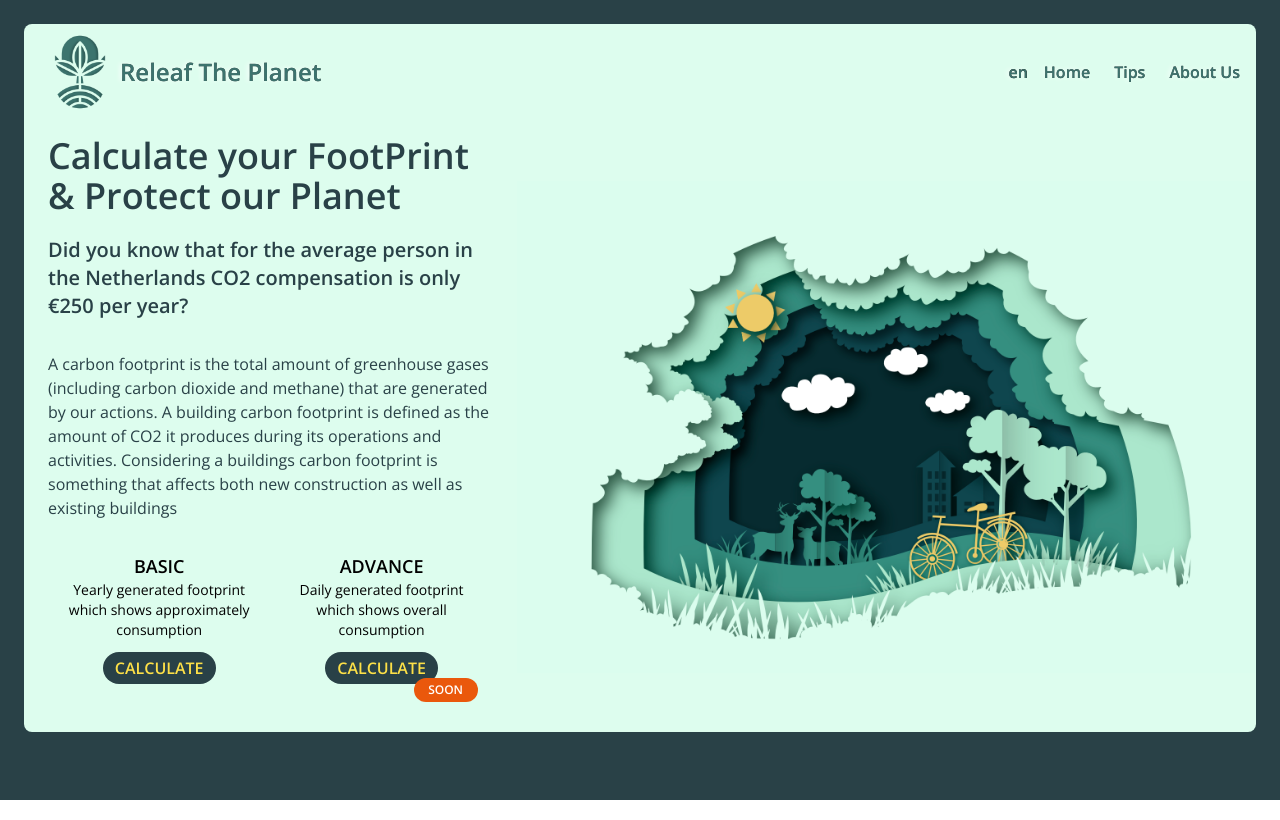
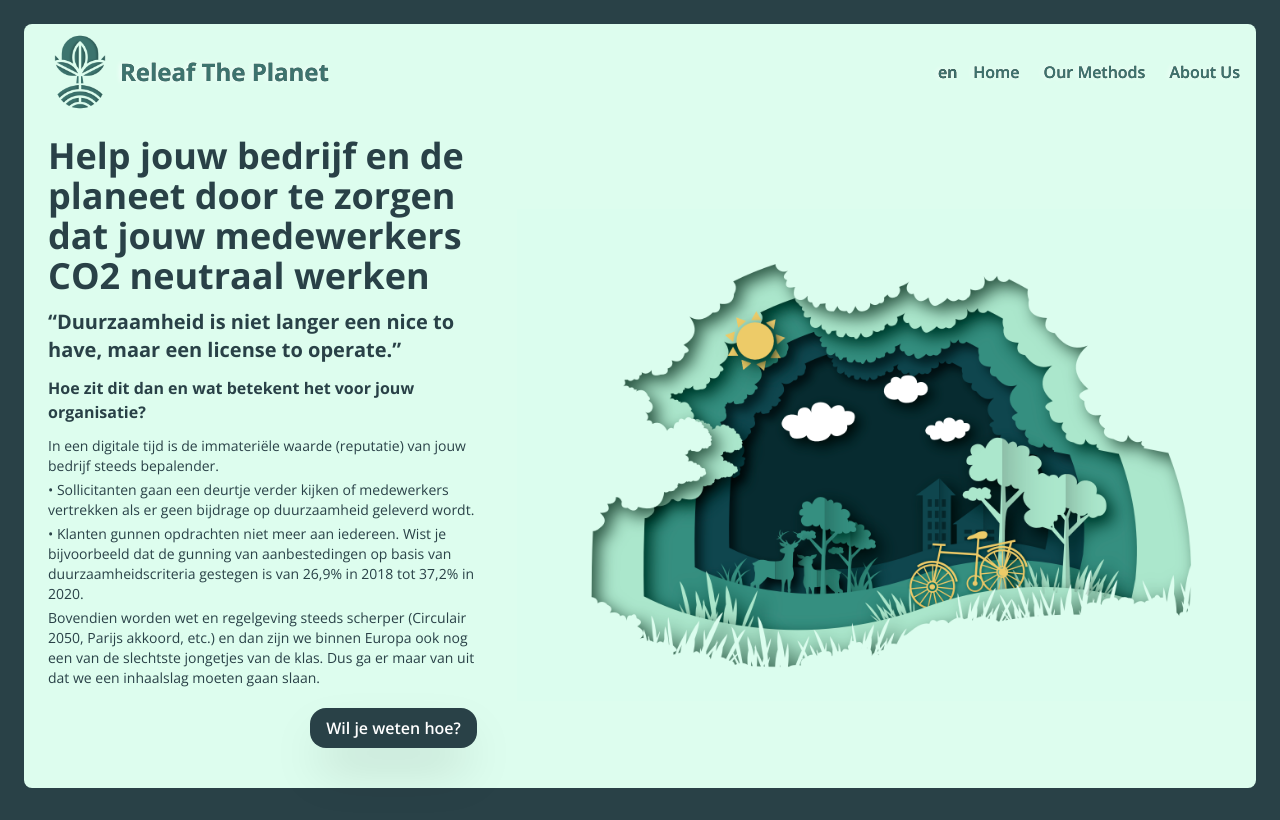
Before and after one commit to paulinevos/releaf, a Next.js app: page / in a window 1280 px wide. Built offline with nearby package versions, Linux system fonts and the light colour scheme.

Commit message:
new design implementation start,

```diff
--- a/components/Card.js
+++ /dev/null
@@ -1,26 +0,0 @@
-import Link from 'next/link'
-
-export function Card(props) {
-  return (
-    <div className="flex flex-wraps justify-around">
-      <div className="text-center w-48">
-        <p className="text-lg font-bold">BASIC</p>
-        <p className="text-sm mb-2 h-20 md:h-16">Yearly generated footprint which shows approximately consumption</p>
-        <Link href="/calculate">
-          <button className="text-yellow-300 rounded-full bg-leaf-800 px-3 py-1 font-bold hover:text-white">CALCULATE</button>
-        </Link>
-      </div>
-      <div className="text-center w-48">
-        <p className="text-lg font-bold">ADVANCE</p>
-        <p className="text-sm mb-2 h-20 md:h-16">Daily generated footprint which shows overall consumption</p>
-        <button className="text-yellow-300 rounded-full bg-leaf-800 px-3 py-1 font-bold hover:text-white">CALCULATE</button>
-        <div className="flex justify-end -translate-y-1.5">
-          <p className="text-xs bg-orange-600 text-white font-semibold rounded-full px-2 py-1 w-16">SOON</p>
-        </div>
-
-      </div>
-    </div>
-  );
-}
-
-export default Card;
--- a/components/Navbar.js
+++ b/components/Navbar.js
@@ -6,7 +6,7 @@ import {LangContext} from "../contexts/LangContext";
 
 const menuElements = [
   {name: "Home", targetUrl: "/" },
-  {name: "Tips", targetUrl: "/tips" },
+  {name: "Our Methods", targetUrl: "/our-methods" },
   {name: "About Us", targetUrl: "/about-us" }
 ];
 
--- a/pages/index.js
+++ b/pages/index.js
@@ -1,24 +1,56 @@
 import Head from 'next/head'
 import Image from 'next/image'
-import {Card} from "../components/Card";
 import Layout from "../components/Layout";
+import {LangContext} from "../contexts/LangContext";
+import {useContext} from "react";
 
 export default function Home() {
+  const [lang2] = useContext(LangContext);
+
+  const content = [
+    {
+      title:'Help your company and the planet by ensuring a carbon neutral job for all your employees',
+      subtitle:'Sustainability is no longer a nice to have. It has become a license to operate.',
+      question:'Why is this and what does it mean?',
+      q_description:'In a digital age the value of your company increasingly depends on it’s reputation. ',
+      q_1:'Applicants are no longer motivated to work for a company that lacks a focus on sustainability. In addition your current employees are motivated to make a career switch for similar reasons.',
+      q_2:'Generating new business is becoming harder by the day. Did you know that more tenders are won based on sustainability criteria each year (26,9% in 2018 - 37,2% in 2020). ',
+      sub_description:'This coincides with stricter laws and regulations being implemented (Circulair 2050, Paris agreement) with no end in sight (thankfully).',
+      conclusion:'Together we can face this challenge. Effective and at low cost.',
+      btn:'Eager to learn how?'
+    },
+    {
+      title:'Help jouw bedrijf en de planeet door te zorgen dat jouw medewerkers CO2 neutraal werken',
+      subtitle:'Duurzaamheid is niet langer een nice to have, maar een license to operate.',
+      question:'Hoe zit dit dan en wat betekent het voor jouw organisatie?',
+      q_description:'In een digitale tijd is de immateriële waarde (reputatie) van jouw bedrijf steeds bepalender. ',
+      q_1:'Sollicitanten gaan een deurtje verder kijken of medewerkers vertrekken als er geen bijdrage op duurzaamheid geleverd wordt.',
+      q_2:'Klanten gunnen opdrachten niet meer aan iedereen. Wist je bijvoorbeeld dat de gunning van aanbestedingen op basis van duurzaamheidscriteria gestegen is van 26,9% in 2018 tot 37,2% in 2020. ',
+      sub_description:'Bovendien worden wet en regelgeving steeds scherper (Circulair 2050, Parijs akkoord, etc.) en dan zijn we binnen Europa ook nog een van de slechtste jongetjes van de klas. Dus ga er maar van uit dat we een inhaalslag moeten gaan slaan.',
+      conclusion:'Samen kunnen we dit aanpakken. Effectief en tegen lage kosten.',
+      btn:'Wil je weten hoe?'
+    }
+  ]
+  let pageContent = content[0]
+  if (lang2 == 'en')
+    pageContent = content[1]
   return (
     <div>
       <Layout>
         <main>
           <div className="flex items-center my-2 flex-wrap">
             <div className="w-full p-6 pt-2 lg:w-2/5">
-              <h1 className="text-4xl font-bold text-leaf-800">
-                Calculate your FootPrint & Protect our Planet
-              </h1>
-              <p className="text-xl text-leaf-800 font-bold my-5">Did you know that for the average person in the Netherlands CO2 compensation is only €250 per year?</p>
-              <p className="text-md text-leaf-800 my-8">A carbon footprint is the total amount of greenhouse gases (including carbon dioxide and methane) that are generated by our actions.
-                A building carbon footprint is defined as the amount of CO2 it produces during its operations and activities. Considering a buildings carbon footprint is something that affects both new construction as well as existing buildings</p>
-              <div>
-              <Card/>
+              <h1 className="text-4xl font-bold text-leaf-800 mb-3">{pageContent.title}</h1>
+              <p className="text-xl text-leaf-800 font-extrabold mb-3">“{pageContent.subtitle}”</p>
+              <p className="text-leaf-800 font-bold my-3">{pageContent.question}</p>
+              <p className="text-sm text-leaf-800 my-1">{pageContent.q_description}</p>
+              <p className="text-sm text-leaf-800 my-1">• {pageContent.q_1}</p>
+              <p className="text-sm text-leaf-800 my-1">• {pageContent.q_2}</p>
+              <p className="text-sm text-leaf-800 my-1">{pageContent.sub_description}</p>
+              <div className="text-right">
+                <button className="bg-leaf-800 px-4 py-2 text-white shadow-2xl rounded-2xl font-semibold m-4 hover:bg-yellow-300 hover:text-leaf-800">{pageContent.btn}</button>
               </div>
+
             </div>
             <div className="w-3/5 hidden lg:block">
               <Image
--- /dev/null
+++ b/pages/our-methods.js
@@ -0,0 +1,73 @@
+import Layout from "../components/Layout";
+import {LangContext} from "../contexts/LangContext";
+import {useContext} from "react";
+
+function OurMethods() {
+  const [lang2] = useContext(LangContext);
+
+  const content = [
+    {
+      title:'Our method',
+      q1:'What are we going to do?',
+      q1_a1:'Together we’ll ensure all your employees can work carbon neutral. We’ll start by calculating the carbon footprint based on all transportation. Regardless of means, because an e-bike obviously has a lower impact than a diesel fueled car. ',
+      q1_a2:'You can take care of carbon compensation yourself, but as an additional service we can take care of this too.',
+      q2:'What’s in it for you and your employees?',
+      q2_a1:'Insight into what needs to be compensated annually.',
+      q2_a2:'Fully compliant with privacy laws. At no point will we have any personal data on your employees. ',
+      q2_a3:'All job related transportation is completely carbon neutral for all your employees.',
+      q2_a3_1:'This immediately boosts your company’s reputation',
+      q2_a3_2:'An unexpected and therefore highly appreciated benefit for your employees',
+      q2_a3_3:'And last but not least a grateful planet ',
+      connection:'This will be based on your specific situation nd wishes. Contact us at info@releaftheplanet.nl or +31(0)615311627 ',
+    },
+    {
+      title:'Our method',
+      q1:'What are we going to do?',
+      q1_a1:'Together we’ll ensure all your employees can work carbon neutral. We’ll start by calculating the carbon footprint based on all transportation. Regardless of means, because an e-bike obviously has a lower impact than a diesel fueled car. ',
+      q1_a2:'You can take care of carbon compensation yourself, but as an additional service we can take care of this too.',
+      q2:'What’s in it for you and your employees?',
+      q2_a1:'Insight into what needs to be compensated annually.',
+      q2_a2:'Fully compliant with privacy laws. At no point will we have any personal data on your employees. ',
+      q2_a3:'All job related transportation is completely carbon neutral for all your employees.',
+      q2_a3_1:'This immediately boosts your company’s reputation',
+      q2_a3_2:'An unexpected and therefore highly appreciated benefit for your employees',
+      q2_a3_3:'And last but not least a grateful planet ',
+      connection:'This will be based on your specific situation nd wishes. Contact us at info@releaftheplanet.nl or +31(0)615311627 ',
+    }
+  ]
+  let pageContent = content[0]
+  if (lang2 == 'en')
+    pageContent = content[1]
+  return (
+    <div>
+      <Layout>
+        <div className="ml-8">
+          <div>
+            <p className="font-bold text-sm bg-leaf-800 text-white p-2 rounded my-3 text-center mr-6">{pageContent.title}</p>
+            <p className="font-bold text-lg">Removing the Plastic</p>
+            <il>
+              <li>Dish soap, even the eco-friendly brands, is always sold in plastic bottles.</li>
+              <li>Dish soap, even the eco-friendly brands, is always sold in plastic bottles.</li>
+              <li>Dish soap, even the eco-friendly brands, is always sold in plastic bottles.</li>
+            </il>
+            <p className="font-bold text-lg mt-4">Save the Water</p>
+            <il>
+              <li>Dish soap, even the eco-friendly brands, is always sold in plastic bottles.</li>
+              <li>Dish soap, even the eco-friendly brands, is always sold in plastic bottles.</li>
+              <li>Dish soap, even the eco-friendly brands, is always sold in plastic bottles.</li>
+            </il>
+
+            <p className="font-bold text-lg mt-4">Reduce Energy Consumption</p>
+            <il>
+              <li>Dish soap, even the eco-friendly brands, is always sold in plastic bottles.</li>
+              <li>Dish soap, even the eco-friendly brands, is always sold in plastic bottles.</li>
+              <li>Dish soap, even the eco-friendly brands, is always sold in plastic bottles.</li>
+            </il>
+          </div>
+        </div>
+      </Layout>
+    </div>
+  );
+}
+
+export default OurMethods;
--- a/pages/tips.js
+++ /dev/null
@@ -1,36 +0,0 @@
-import Layout from "../components/Layout";
-
-function Tips() {
-  return (
-    <div>
-      <Layout>
-        <div className="ml-8">
-          <div>
-            <p className="font-bold text-sm bg-leaf-800 text-white p-2 rounded my-3 text-center mr-6">TIPS HOW TO REDUCE YOUR CARBON FOOTPRINT</p>
-            <p className="font-bold text-lg">Removing the Plastic</p>
-            <il>
-              <li>Dish soap, even the eco-friendly brands, is always sold in plastic bottles.</li>
-              <li>Dish soap, even the eco-friendly brands, is always sold in plastic bottles.</li>
-              <li>Dish soap, even the eco-friendly brands, is always sold in plastic bottles.</li>
-            </il>
-            <p className="font-bold text-lg mt-4">Save the Water</p>
-            <il>
-              <li>Dish soap, even the eco-friendly brands, is always sold in plastic bottles.</li>
-              <li>Dish soap, even the eco-friendly brands, is always sold in plastic bottles.</li>
-              <li>Dish soap, even the eco-friendly brands, is always sold in plastic bottles.</li>
-            </il>
-
-            <p className="font-bold text-lg mt-4">Reduce Energy Consumption</p>
-            <il>
-              <li>Dish soap, even the eco-friendly brands, is always sold in plastic bottles.</li>
-              <li>Dish soap, even the eco-friendly brands, is always sold in plastic bottles.</li>
-              <li>Dish soap, even the eco-friendly brands, is always sold in plastic bottles.</li>
-            </il>
-          </div>
-        </div>
-      </Layout>
-    </div>
-  );
-}
-
-export default Tips;
--- a/styles/globals.css
+++ b/styles/globals.css
@@ -1,4 +1,4 @@
-@import url('https://fonts.googleapis.com/css2?family=Open+Sans:wght@300;400;600&display=swap');
+@import url('https://fonts.googleapis.com/css2?family=Open+Sans:wght@300;400;600;700&display=swap');
 @tailwind base;
 @tailwind components;
 @tailwind utilities;
```
Also changed, not shown: data.js (added).
